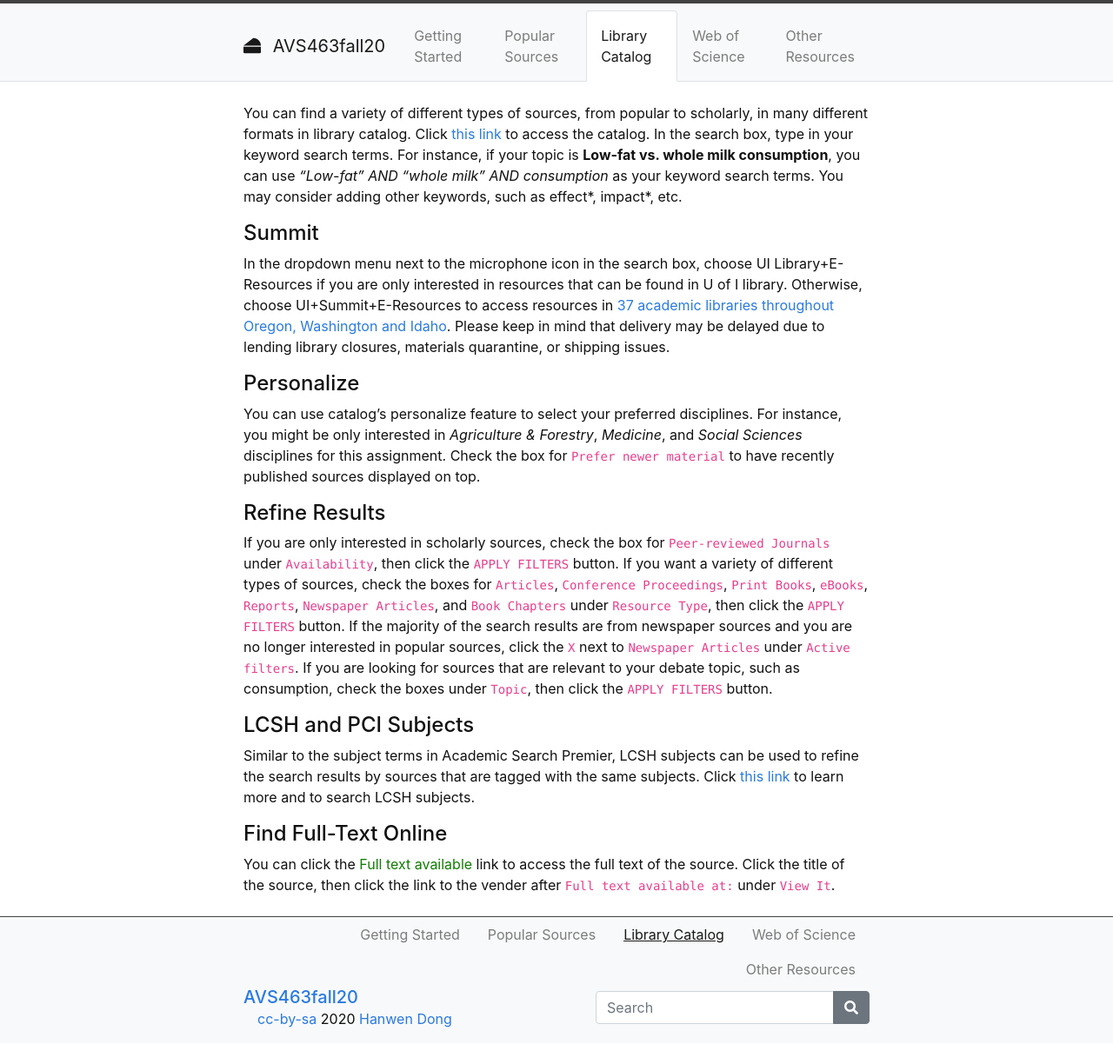
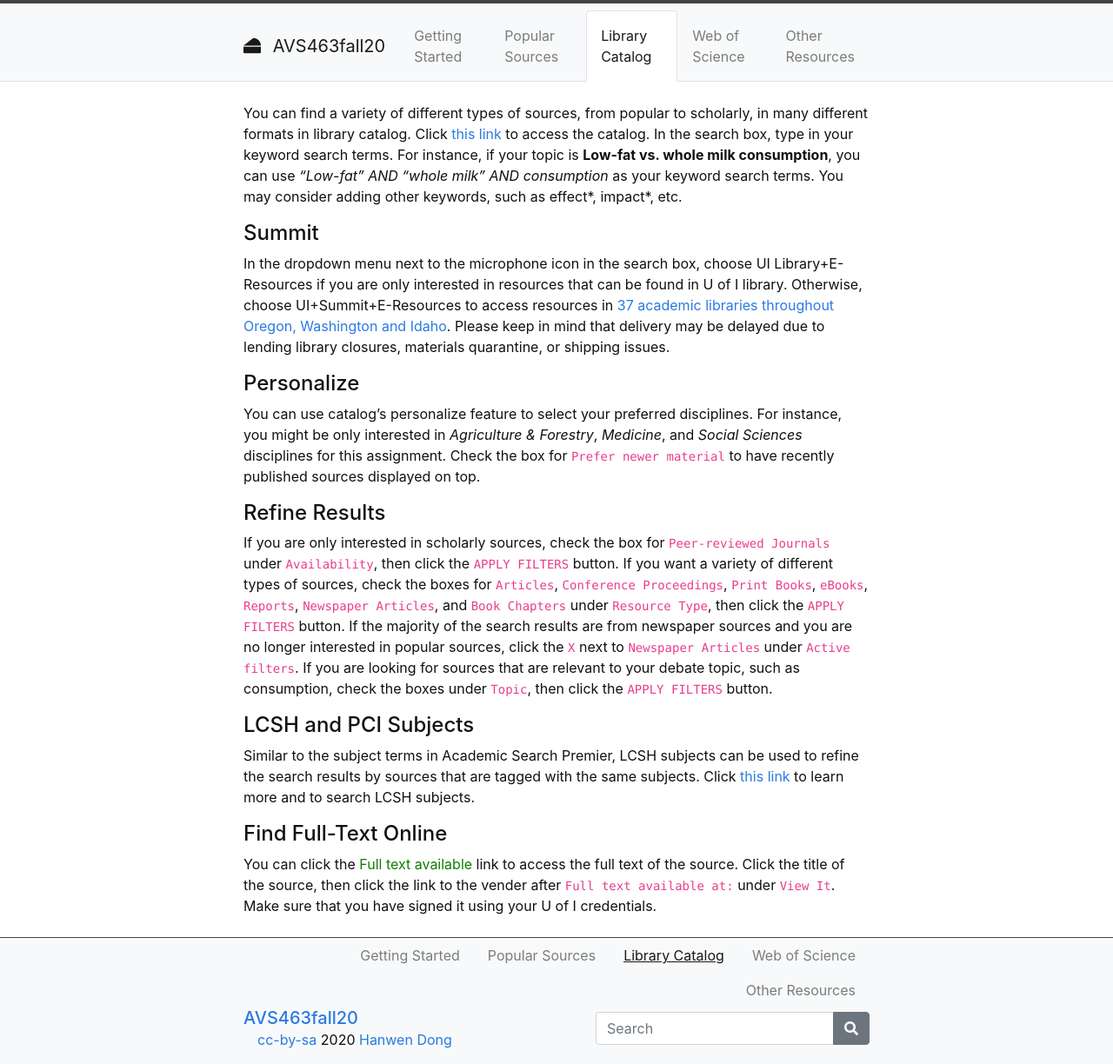
Before and after one commit to hanwendong1/AVS463-f20, a Jekyll site: the page built from content/3-Library-Catalog.md, in a window 1280 px wide. Shown: the whole page at 87% size. Built offline with Jekyll 4.4.1, drawn with Linux system fonts in a browser that asks for light colours; before the commit the page ends 1200 px from its top, so only the background shows below that.

Commit message:
Update 3-Library-Catalog.md

```diff
--- a/content/3-Library-Catalog.md
+++ b/content/3-Library-Catalog.md
@@ -25,4 +25,4 @@ Similar to the subject terms in Academic Search Premier, LCSH subjects can be us
 
 #### Find Full-Text Online
 
-You can click the <span style="color:#0F7D00;">Full text available</span> link to access the full text of the source. Click the title of the source, then click the link to the vender after `Full text available at:` under `View It`.
+You can click the <span style="color:#0F7D00;">Full text available</span> link to access the full text of the source. Click the title of the source, then click the link to the vender after `Full text available at:` under `View It`. Make sure that you have signed it using your U of I credentials.
```
